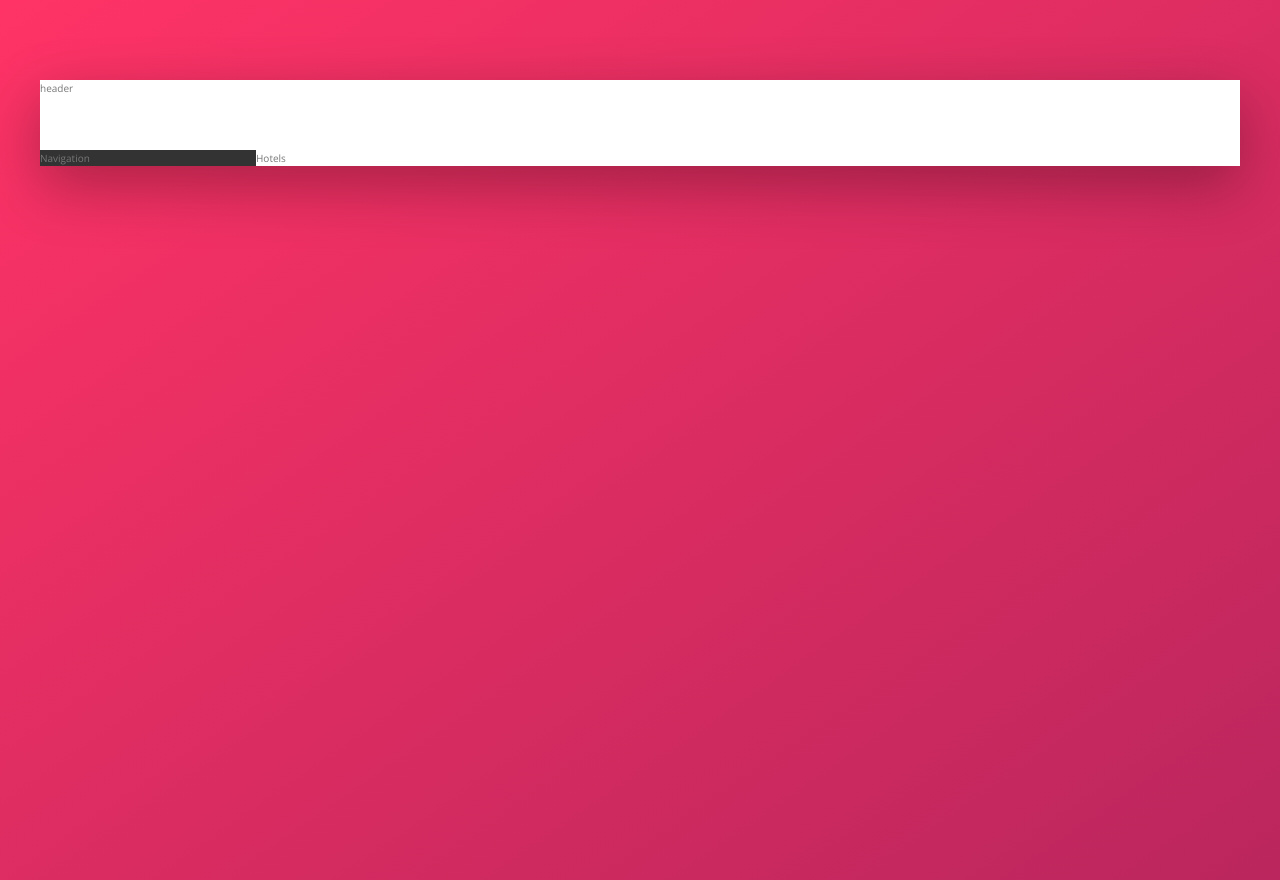
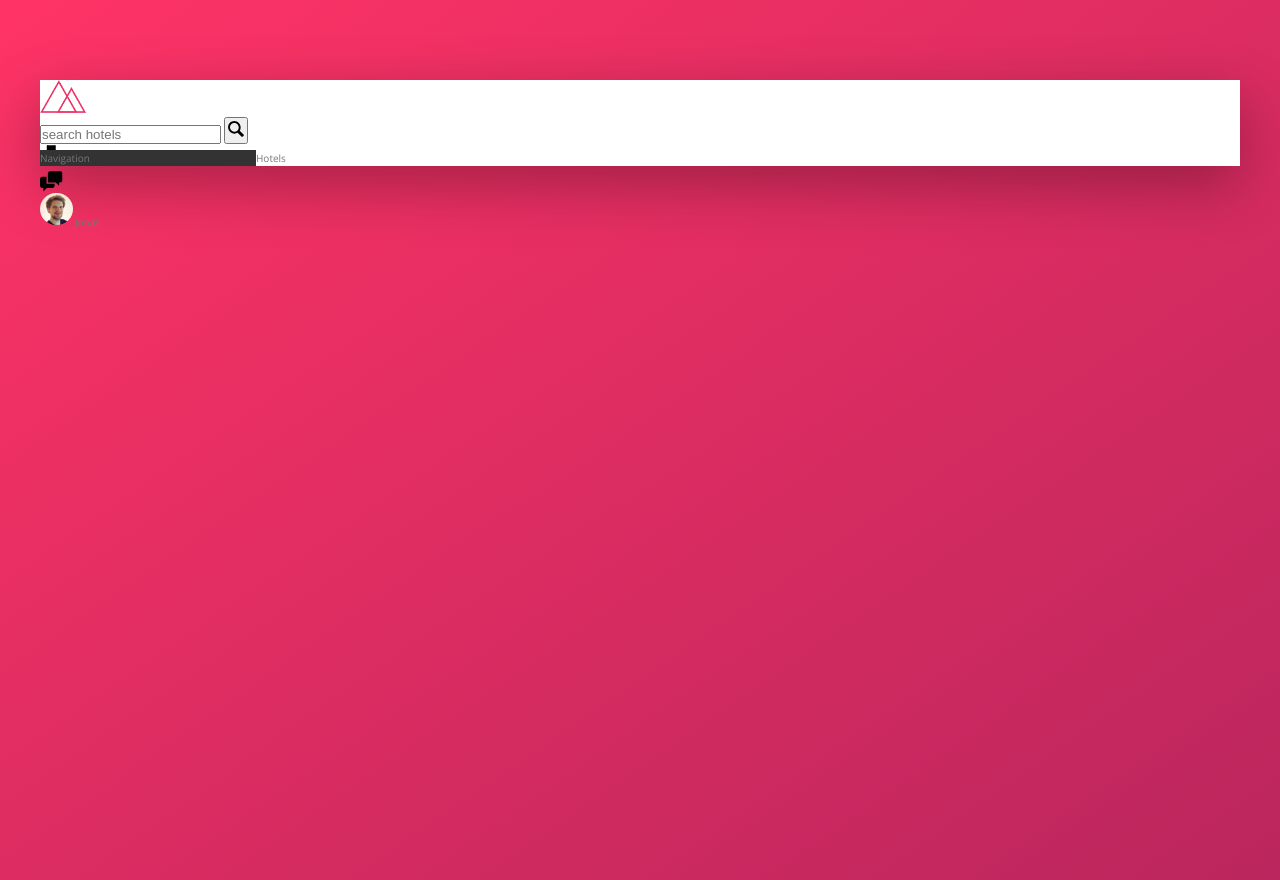
Before and after one commit to diegolopes98/trillo, a website: page index.html in a window 1280 px wide. Drawn offline with nearby package versions, Linux system fonts and the light colour scheme; files that its build step writes are made by us from their sources.

Commit message:
started header

```diff
--- a/index.html
+++ b/index.html
@@ -12,7 +12,43 @@
     </head>
     <body>
         <div class="container">
-          <header class="header">header</header>
+          <header class="header">
+
+            <img src="img/logo.png" alt="trillo logo" class="logo">
+
+            <form action="#" class="search">
+              <input type="text" class="search__input" placeholder="search hotels">
+              <button class="search__button">
+                <svg class="search__icon">
+                  <use xlink:href="img/sprite.svg#icon-magnifying-glass"></use>
+                </svg>
+              </button>
+            </form>
+
+            <nav class="user-nav">
+              <div class="user-nav__icon-box">
+                <div class="user-nav__icon-box">
+                  <svg class="user-nav__icon">
+                    <use xlink:href="img/sprite.svg#icon-bookmark"></use>
+                  </svg>
+                  <span class="user-nav__notification">7</span>
+                </div>
+              </div>
+              <div class="user-nav__icon-box">
+                <div class="user-nav__icon">
+                  <svg class="user-nav__icon">
+                    <use xlink:href="img/sprite.svg#icon-chat"></use>
+                  </svg>
+                  <span class="user-nav__notification">13</span>
+                </div>
+              </div>
+              <div class="user-nav__user">
+                <img src="img/user.jpg" alt="user photo" class="user-nav__user-photo">
+                <span class="user-nav__user-name">Jonas</span>
+              </div>
+            </nav>
+
+          </header>
           <div class="content">
             <nav class="sidebar">
               Navigation
--- a/sass/_components.scss
+++ b/sass/_components.scss
@@ -0,0 +1,52 @@
+//////////////////////////////////////////
+// Logo
+.logo {
+  height: 3.25rem;
+}
+
+//////////////////////////////////////////
+// Search
+.search {
+  &__input {
+
+  }
+
+  &__button {
+
+  }
+
+  &__icon {
+    height: 2rem;
+    width: 2rem;
+  }
+}
+
+//////////////////////////////////////////
+// User Navigation
+.user-nav {
+  &__icon-box {
+
+  }
+
+  &__icon {
+    height: 2.25rem;
+    width: 2.25rem;
+  }
+
+  &__notification {
+
+  }
+
+  &__user {
+
+  }
+
+  &__user-photo {
+    height: 3.25rem;
+    border-radius: 50%;
+  }
+
+  &__user-name {
+
+  }
+}
```
